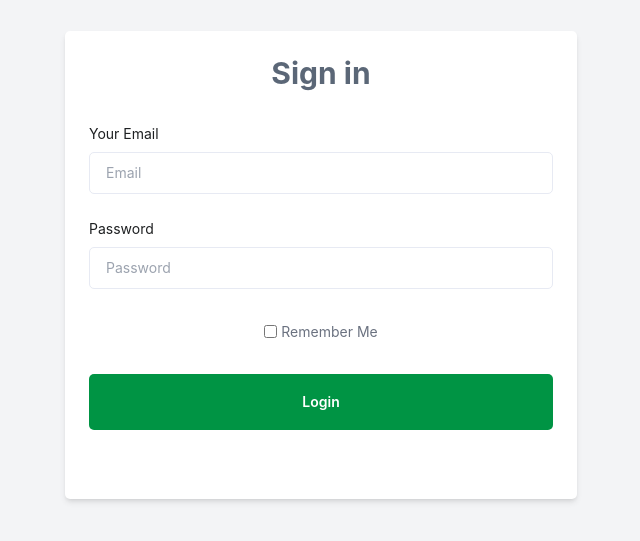
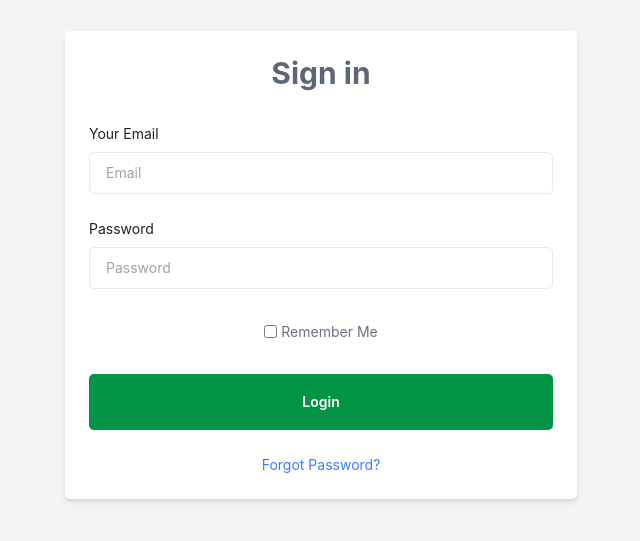
Before and after one commit to waseemrahii/vistamart-admin-panel, a React (Vite) app: page /login in a window 1280 px wide. Shown: the part 135-676 px from the top of the page, without its empty margins (319-959 px from the left). Built offline with nearby package versions, Linux system fonts and the light colour scheme; no server answers.

Commit message:
add forgot and reset password

```diff
--- a/src/components/LoginPage/LoginPage.jsx
+++ b/src/components/LoginPage/LoginPage.jsx
@@ -146,8 +146,7 @@
           {error && <p className="text-red-500 text-sm mt-2">{error}</p>}
         </form>
       <div className="text-center mt-4">
-  <Link to="/forgot-password" className="text-green-500 hover:underline"
-  style={{color:"white"}}
+  <Link to="/forgot-password" className="text-primary hover:underline"
   >
     Forgot Password?
   </Link>
```
Also changed, not shown: 14 other files (tests, documents, lock files or other folders).
